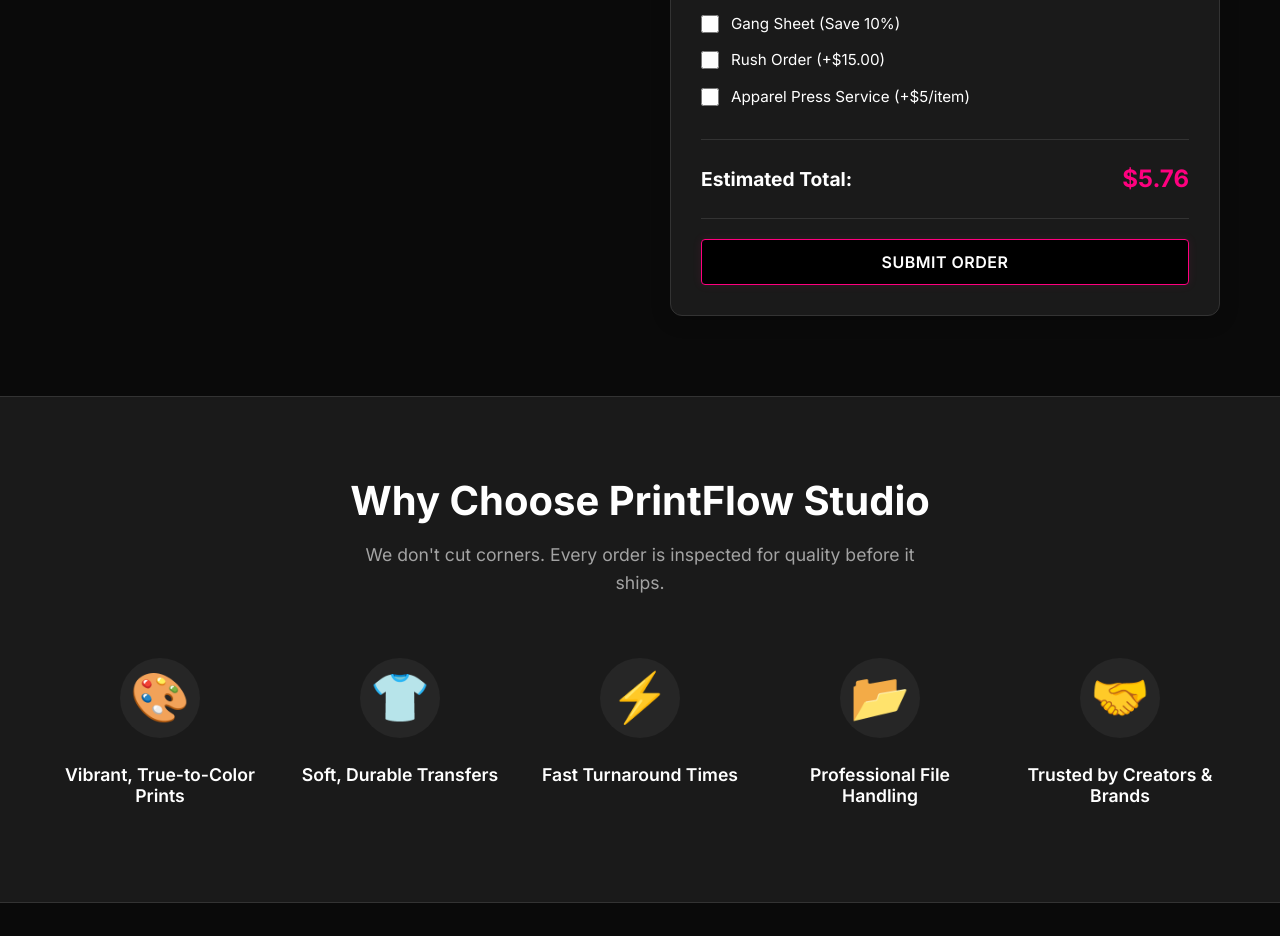
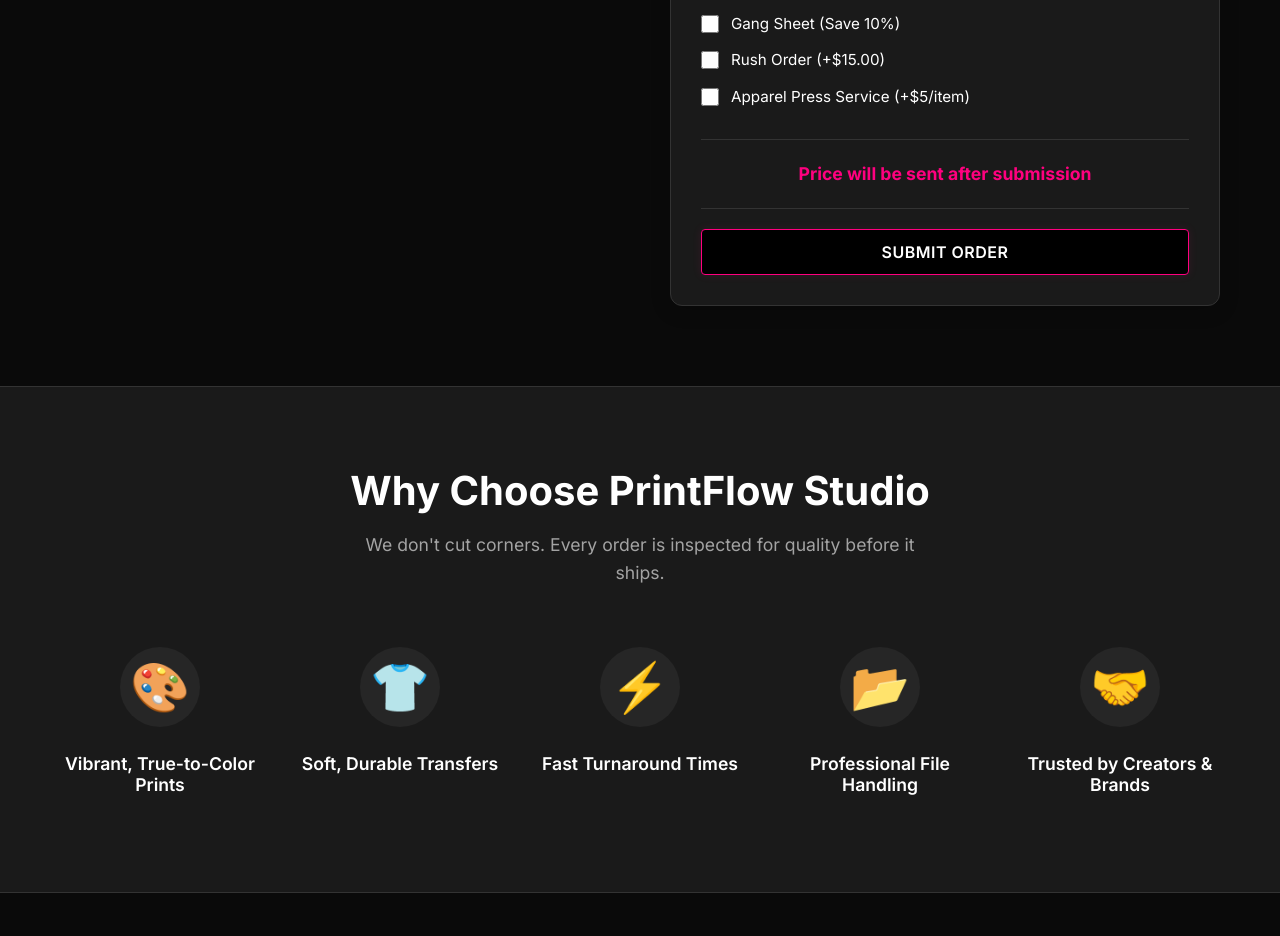
Before and after one commit to charleshllw2/printflow-web, a React (Vite) app: page / in a window 1280 px wide. Shown: the part 2280-3216 px from the top of the page. Built offline with nearby package versions, Linux system fonts and the light colour scheme.

Commit message:
feat: replace price estimate with pending message in OrderPortal

```diff
--- a/package.json
+++ b/package.json
@@ -10,7 +10,7 @@
     "preview": "vite preview"
   },
   "dependencies": {
-    "firebase": "^12.7.0",
+    "firebase": "^12.13.0",
     "react": "^19.2.0",
     "react-dom": "^19.2.0",
     "react-router-dom": "^7.12.0"
--- a/src/components/OrderPortal.tsx
+++ b/src/components/OrderPortal.tsx
@@ -68,7 +68,7 @@
                         width: `${width} inches`,
                         height: `${height} inches`,
                         quantity: quantity,
-                        price_estimate: `$${price.toFixed(2)}`,
+                        price_estimate: "Price will be sent after submission",
                         gang_sheet: isGangSheet ? "Yes" : "No",
                         rush_order: isRush ? "Yes" : "No",
                         apparel_press: isPressed ? "Yes" : "No",
@@ -222,9 +222,8 @@
                                         </label>
                                     </div>
 
-                                    <div className="price-summary">
-                                        <span>Estimated Total:</span>
-                                        <span className="price-tag">${price.toFixed(2)}</span>
+                                    <div className="price-summary" style={{ justifyContent: 'center' }}>
+                                        <span className="price-tag" style={{ fontSize: '1.1rem' }}>Price will be sent after submission</span>
                                     </div>
 
                                     <button
```
Also changed, not shown: 1 other file (tests, documents, lock files or other folders).
